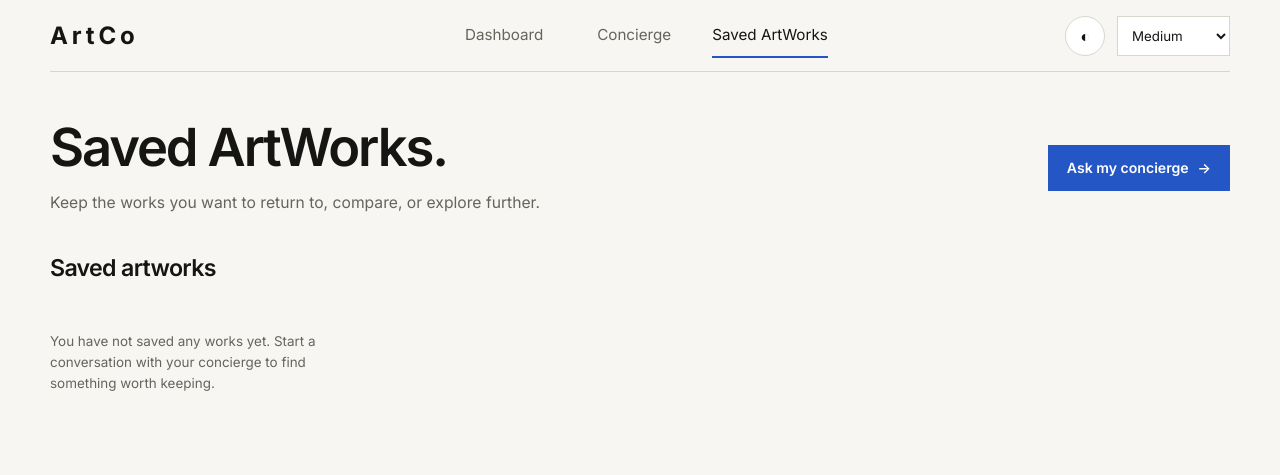
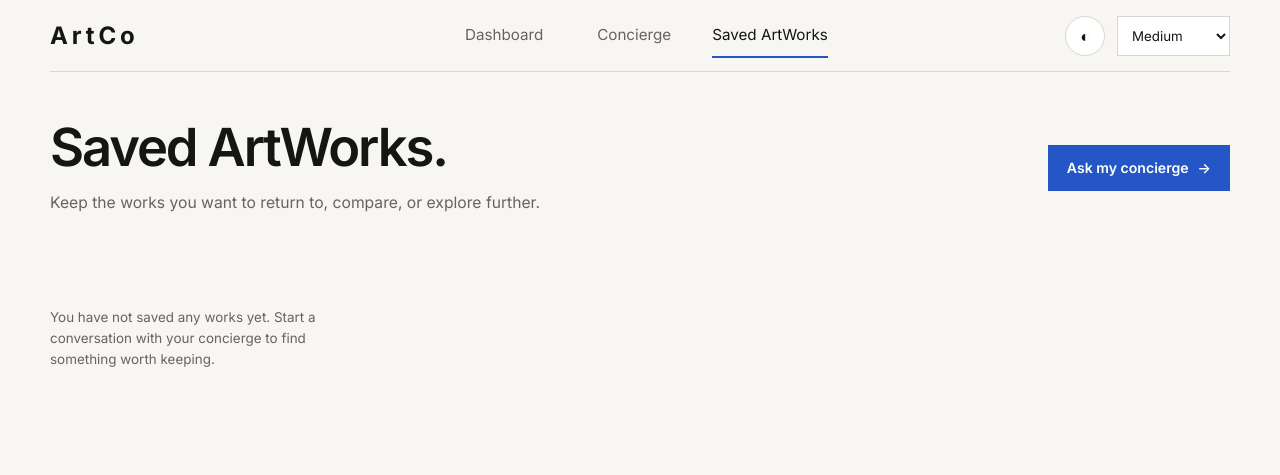
Before and after one commit to edimaudo/ArtCo, a FastAPI app: page /saved in a window 1280 px wide. Shown: the top 475 px of the page. Run offline with FastAPI, Linux system fonts and the light colour scheme; some libraries are stand-ins or nearby versions.

Commit message:
Update saved.html

```diff
--- a/templates/saved.html
+++ b/templates/saved.html
@@ -12,7 +12,7 @@
 
   <section class="saved-library" aria-labelledby="savedHeading">
     <div class="saved-library-heading">
-      <h2 id="savedHeading">Saved artworks</h2>
+      <h2 id="savedHeading"></h2>
       <p id="savedCount" class="saved-count" aria-live="polite"></p>
     </div>
     <div id="savedGrid" class="art-grid saved-grid"></div>
```
